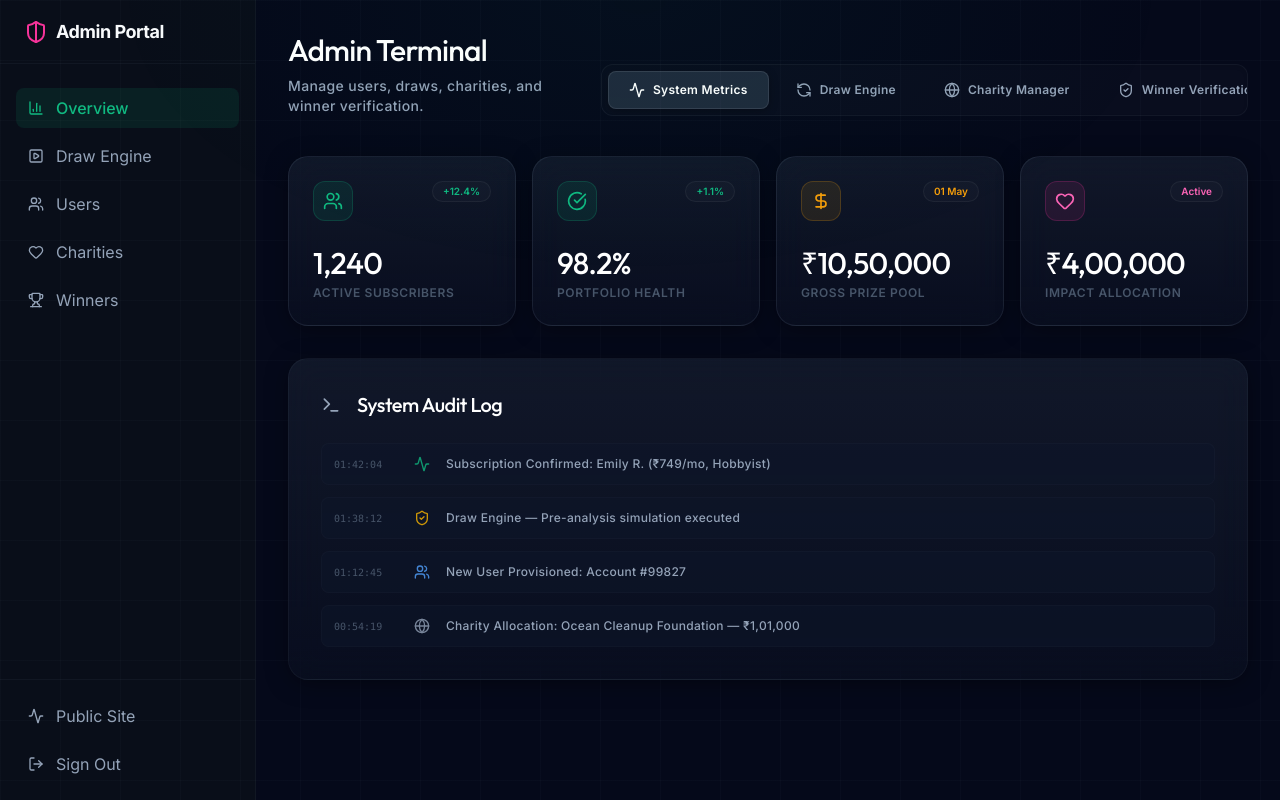
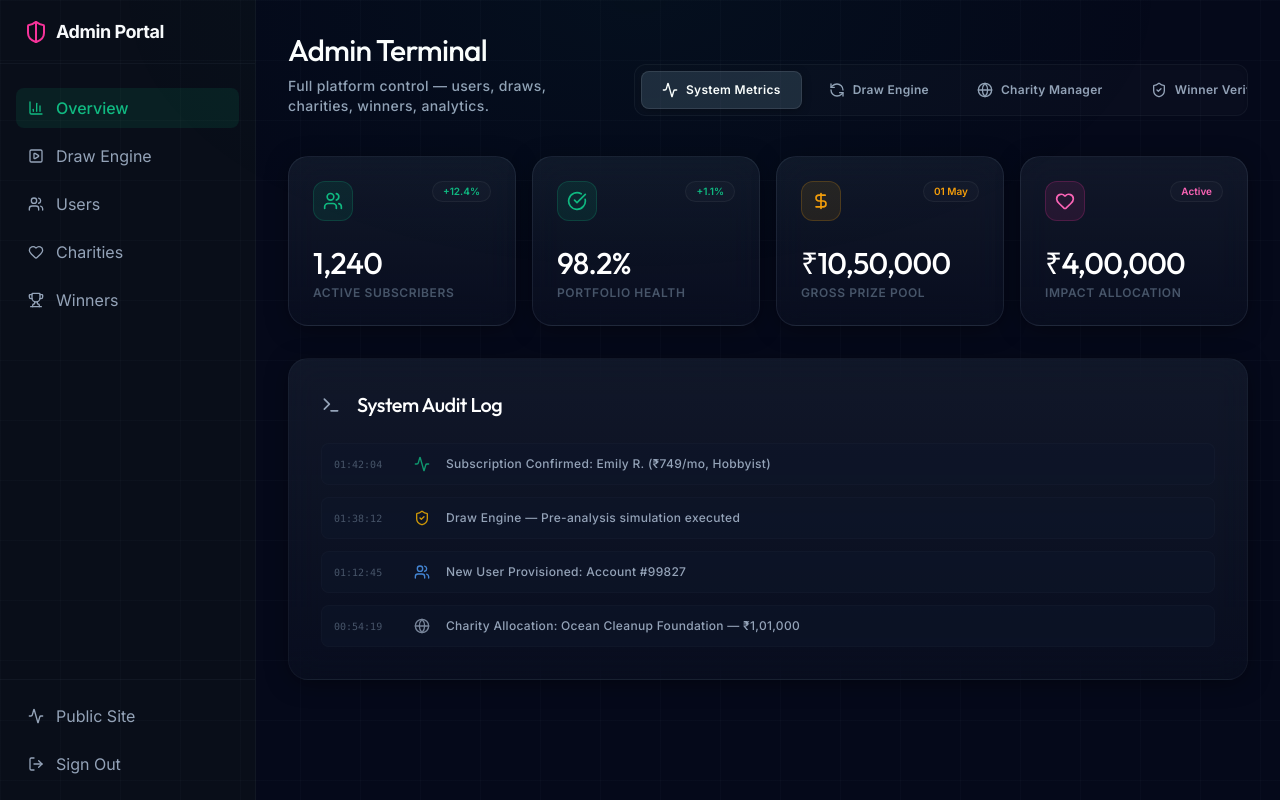
Before and after one commit to ayushshukla1807/digital-heroes, a Next.js app: page /admin in a window 1280 px wide. Built offline with nearby package versions, Linux system fonts and the light colour scheme.

Commit message:
copy: update admin terminal subtitle to list all 5 capabilities

```diff
--- a/src/app/admin/page.tsx
+++ b/src/app/admin/page.tsx
@@ -125,7 +125,7 @@
       <div className="flex flex-col md:flex-row justify-between items-start md:items-end gap-6">
         <div>
           <h1 className="text-3xl font-display font-medium text-white tracking-tight mb-2">Admin Terminal</h1>
-          <p className="text-sm text-[var(--color-text-secondary)] font-medium tracking-wide">Manage users, draws, charities, and winner verification.</p>
+          <p className="text-sm text-[var(--color-text-secondary)] font-medium tracking-wide">Full platform control — users, draws, charities, winners, analytics.</p>
         </div>
         <div className="flex gap-1.5 bg-white/[0.02] p-1.5 rounded-xl border border-[var(--color-border)] w-full md:w-auto overflow-x-auto shadow-inner">
           {TABS.map(tab => (
```
